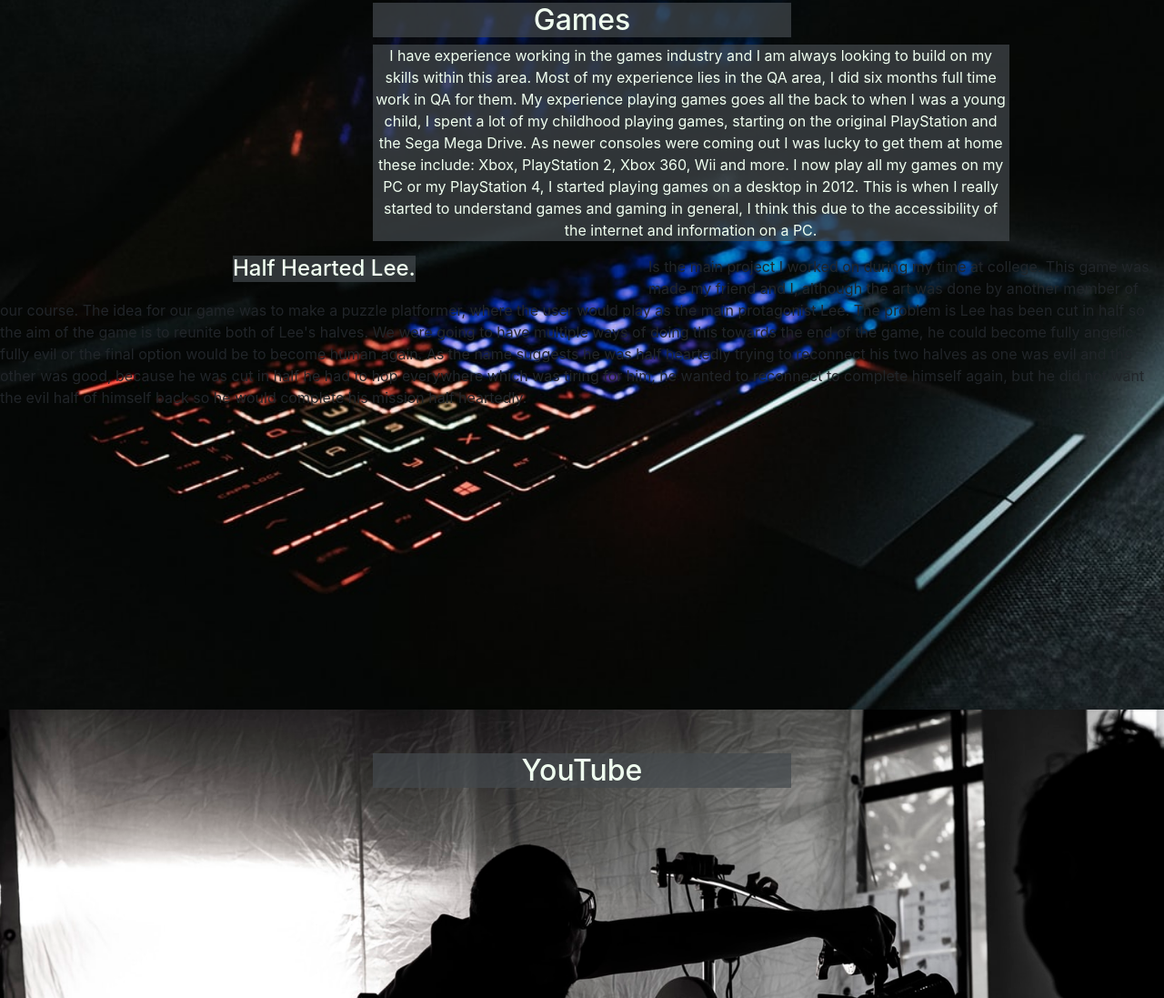
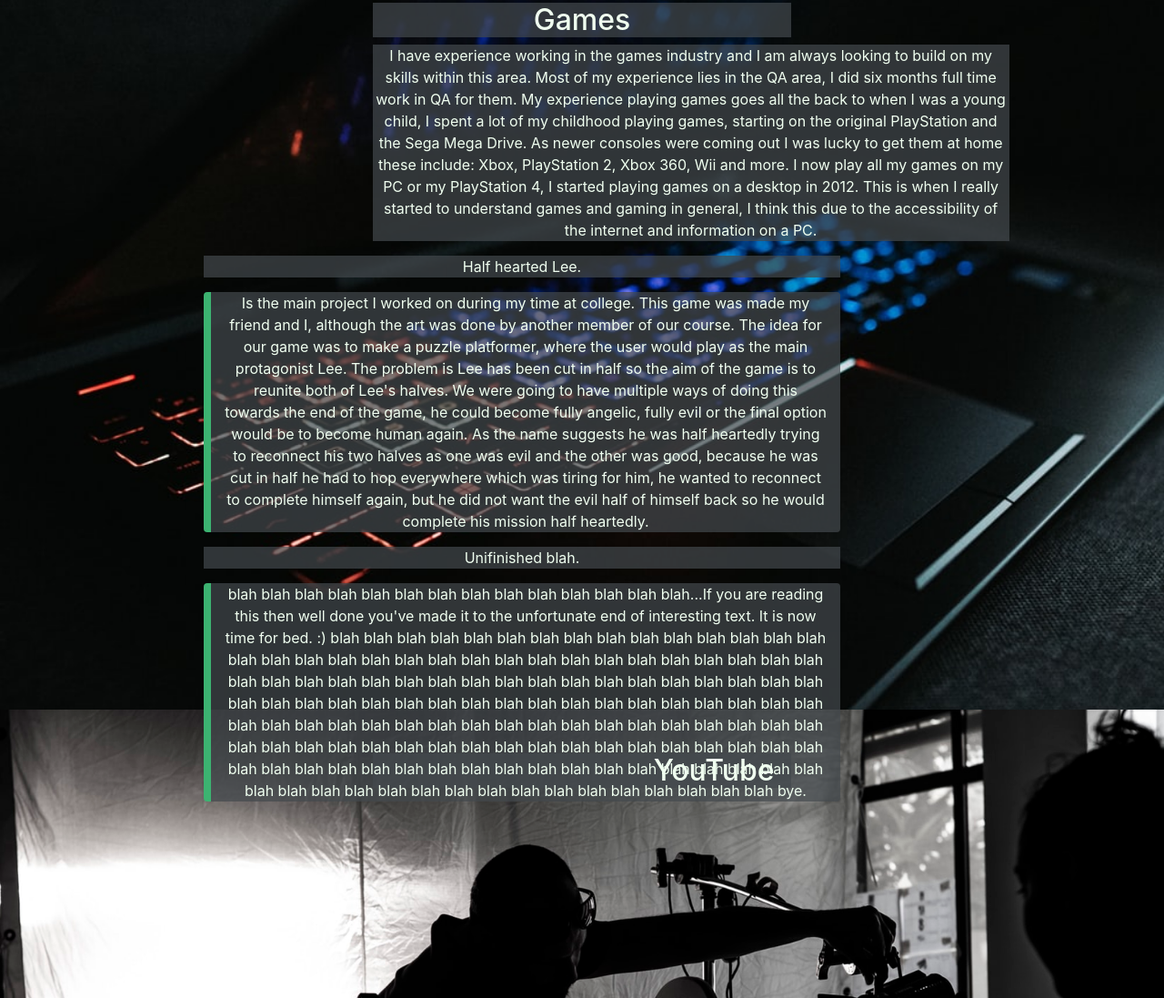
Before and after one commit to ReyReyT/Portfolio, a plain HTML site: page index.html in a window 1280 px wide. Shown: the part 918-2015 px from the top of the page at 91% size. Drawn offline with nearby package versions, Linux system fonts and the light colour scheme.

Commit message:
Some text in games.

```diff
--- a/css/stylePage.css
+++ b/css/stylePage.css
@@ -123,11 +123,26 @@ h4{
 	margin: 20%;
 }
 
-.p2{
+/*.p2{
 	color: honeydew;
 	width: 500px;
 	float: left;
 	text-align: center;
 	margin: 7%;
 	background: rgba(68, 73, 77, .7);
+}*/
+
+
+#gallery-paragraph-1{
+border-left:8px solid #3CB371;
+border-radius:4px;
+padding-left:15px;
+    word-wrap: break-word;
+padding-right:15px;
 }
+#gallery-paragraph-2{
+border-left:8px solid #3CB371;
+border-radius:4px;
+padding-left:15px;
+padding-right:15px;
+}
--- a/index.html
+++ b/index.html
@@ -71,12 +71,29 @@ Ive always enjoyed working in teams whether it be in sports when I was younger,
 	  I have experience working in the games industry and I am always looking to build on my skills within this area. Most of my experience lies in the QA area, I did six months full time work in QA for them. My experience playing games goes all the back to when I was a young child, I spent a lot of my childhood playing games, starting on the original PlayStation and the Sega Mega Drive. As newer consoles were coming out I was lucky to get them at home these include: Xbox, PlayStation 2, Xbox 360, Wii and more. I now play all my games on my PC or my PlayStation 4, I started playing games on a desktop in 2012. This is when I really started to understand games and gaming in general, I think this due to the accessibility of the internet and information on a PC.
 	  </P>
 
-	  <div class = 'row3'
-		<div class = 'col-sm-6'>
-		<h4> Half Hearted Lee. </h4>
-		<p2>
-		Is the main project I worked on during my time at college. This game was made my friend and I, although the art was done by another member of our course. The idea for our game was to make a puzzle platformer, where the user would play as the main protagonist Lee. The problem is Lee has been cut in half so the aim of the game is to reunite both of Lee's halves. We were going to have multiple ways of doing this towards the end of the game, he could become fully angelic, fully evil or the final option would be to become human again. As the name suggests he was half heartedly trying to reconnect his two halves as one was evil and the other was good, because he was cut in half he had to hop everywhere which was tiring for him, he wanted to reconnect to complete himself again, but he did not want the evil half of himself back so he would complete his mission half heartedly.
-		</p2>
+		<div id="gallery-text">
+
+<div id='gallery-text-left' style='float:left'>
+<p id='gallery-text-quote-left'<b> Half hearted Lee.</b></p>
+
+<p id='gallery-paragraph-1'>
+
+Is the main project I worked on during my time at college. This game was made my friend and I, although the art was done by another member of our course. The idea for our game was to make a puzzle platformer, where the user would play as the main protagonist Lee. The problem is Lee has been cut in half so the aim of the game is to reunite both of Lee's halves. We were going to have multiple ways of doing this towards the end of the game, he could become fully angelic, fully evil or the final option would be to become human again. As the name suggests he was half heartedly trying to reconnect his two halves as one was evil and the other was good, because he was cut in half he had to hop everywhere which was tiring for him, he wanted to reconnect to complete himself again, but he did not want the evil half of himself back so he would complete his mission half heartedly.
+</p>
+</div>
+
+
+
+
+<div id='gallery-text-left' style='float:left'>
+<p id='gallery-text-quote-left'<b> Unifinished blah.</b></p>
+
+<p id='gallery-paragraph-2'>
+
+blah blah blah blah blah blah blah blah blah blah blah blah blah blah...If you are reading this then well done you've made it to the unfortunate end of interesting text. It is now time for bed. :) blah blah blah blah blah blah blah blah blah blah blah blah blah blah blah blah blah blah blah blah blah blah blah blah blah blah blah blah blah blah blah blah blah blah blah blah blah blah blah blah blah blah blah blah blah blah blah blah blah blah blah blah blah blah blah blah blah blah blah blah blah blah blah blah blah blah blah blah blah blah blah blah blah blah blah blah blah blah blah blah blah blah blah blah blah blah blah blah blah blah blah blah blah blah blah blah blah blah blah blah blah blah blah blah blah blah blah blah blah blah blah blah blah blah blah blah blah blah blah blah blah blah blah blah blah blah blah blah blah blah blah blah blah blah blah blah blah blah blah bye.
+</p>
+</div>
+
 
     </section>
 
```
